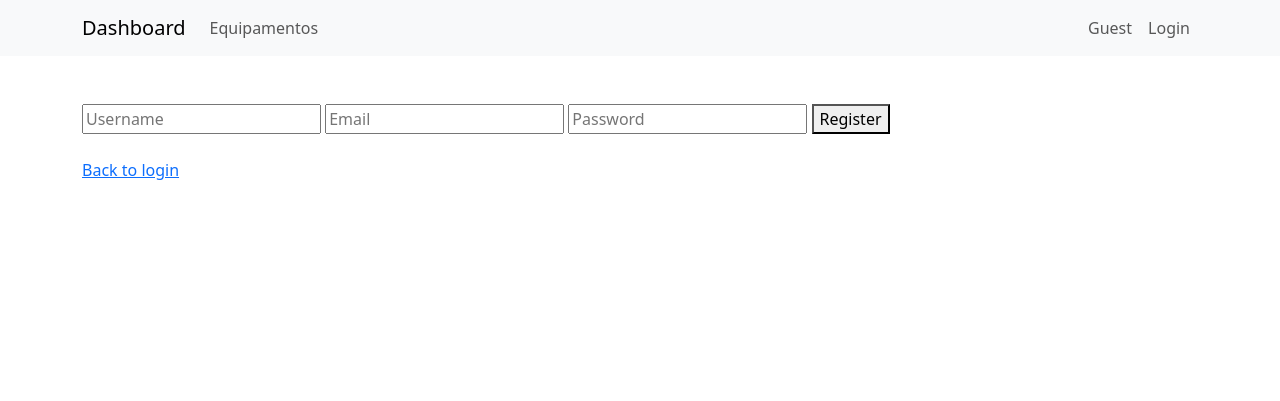
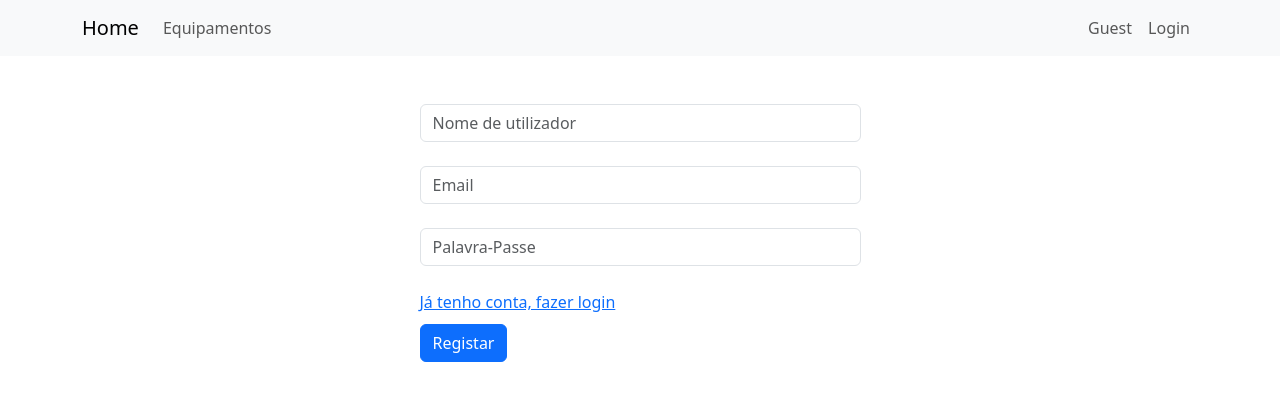
Before and after one commit to whatdoIputhere/dbii, a Django app: page /register in a window 1280 px wide. Shown: the top 401 px of the page. Run offline with Django 4.2, Linux system fonts and the light colour scheme; some libraries are stand-ins or nearby versions.

Commit message:
add proper ui to login/register/404, add icon

```diff
--- a/bd2project/bd2app/templates/base.html
+++ b/bd2project/bd2app/templates/base.html
@@ -8,6 +8,7 @@
         <link rel="stylesheet" href="//cdn.datatables.net/1.13.7/css/jquery.dataTables.min.css" />
         {% load bootstrap5 %} {% bootstrap_css %} {% bootstrap_javascript %}
         <link rel="stylesheet" href='/static/css/style.css' />
+        <link rel="shortcut icon" type="image/x-icon" href="{% static 'img/favicon.ico' %}">
         <script src="{% static 'fontawesomefree/js/fontawesome.js' %}"></script>
         <script src="{% static 'fontawesomefree/js/solid.js' %}"></script>
         <script src="{% static 'fontawesomefree/js/brands.js' %}"></script>
--- a/bd2project/bd2app/templates/gerirfornecedores.html
+++ b/bd2project/bd2app/templates/gerirfornecedores.html
@@ -30,7 +30,7 @@
                                 title="Editar fornecedor">
                                 <i class="fas fa-edit"></i>
                             </button>
-                            <button type="button" class="btn btn-info" data-bs-toggle="modal" data-bs-target="#componentesModal{{ fornecedor.0 }}"
+                            <button type="button" class="btn btn-secondary" data-bs-toggle="modal" data-bs-target="#componentesModal{{ fornecedor.0 }}"
                                 title="Ver/editar componentes">
                                 <i class="fas fa-boxes" style="color: #fff"></i>
                             </button>
--- a/bd2project/bd2app/templates/navbar.html
+++ b/bd2project/bd2app/templates/navbar.html
@@ -1,6 +1,16 @@
 <nav class="navbar navbar-expand-lg navbar-light bg-light mb-5">
     <div class="container">
-        <a class="navbar-brand" href="/">Dashboard</a>
+        <a class="navbar-brand" href="/">
+            {% if request.session.user %}
+                {% if request.session.user.4 == '1' %}
+                    Dashboard
+                {% else %}
+                    Home
+                {% endif %}
+            {% else %}
+                Home
+            {% endif %}
+        </a>
         <button class="navbar-toggler" type="button" data-bs-toggle="collapse" data-bs-target="#navbarNav"
             aria-controls="navbarNav" aria-expanded="false" aria-label="Toggle navigation">
             <span class="navbar-toggler-icon"></span>
@@ -34,7 +44,14 @@
                     href="/gerirfornecedores">Fornecedores</a>
                 </li>
 
-
+                <li class="nav-item">
+                    <a {% if request.path == '/gerirencomendas' %}
+                    class="nav-link active" aria-current="page"
+                    {% else %}
+                    class="nav-link"
+                    {% endif %}
+                    href="/gerirencomendas">Encomendas</a>
+                </li>
 
                 <li class="nav-item">
                     <a {% if request.path == '/gerirutilizadores' %}
@@ -44,16 +61,6 @@
                     {% endif %}
                     href="/gerirutilizadores">Utilizadores</a>
                 </li>
-
-                <li class="nav-item">
-                    <a {% if request.path == '/gerirencomendas' %}
-                    class="nav-link active" aria-current="page"
-                    {% else %}
-                    class="nav-link"
-                    {% endif %}
-                    href="/gerirencomendas">Encomendas</a>
-                </li>
-
                 {% endif %}
                 {% endif %}
             </ul>
--- a/bd2project/bd2app/templates/register.html
+++ b/bd2project/bd2app/templates/register.html
@@ -6,18 +6,35 @@
 <div class="container">
     <form method="post">
         {% csrf_token %}
-        <input type="text" value="{{ username }}" name="username" id="username" placeholder="Username">
-        <input type="text" value="{{ email }}" name="email" id="email" placeholder="Email">
-        <input type="password" name="password" id="password" placeholder="Password">
-        {% if error %}
-        <br>
-        <a>{{ error }}</a>
-        {% endif %}
+        <div class="container">
+            <div class="row justify-content-center">
+                <div class="col-md-5">
+                    <div class="form-outline mb-4">
+                        <input type="username" name="username" value="{{username}}" id="username" class="form-control" placeholder="Nome de utilizador" />
+                    </div>
 
-        <button type="submit">Register</button>
+                    <div class="form-outline mb-4">
+                        <input type="email" name="email" value="{{email}}" id="email" class="form-control" placeholder="Email" />
+                    </div>
+
+                    <div class="form-outline mb-4">
+                        <input type="password" name="password" id="password" class="form-control" placeholder="Palavra-Passe" />
+                    </div>
+
+                    {% if error %}
+                        <div class="alert alert-danger" role="alert">
+                                <span>{{error}}</span>
+                        </div>
+                    {% endif %}
+
+                    <div>
+                        <a href="login">Já tenho conta, fazer login</a>
+                    </div>
+
+                    <button style="margin-top: 10px;" type="submit" class="btn btn-primary">Registar</button>
+                </div>
+            </div>
+        </div>
     </form>
-
-    <br>
-    <a href="/login">Back to login</a>
 </div>
 {% endblock %}
--- a/bd2project/bd2app/views.py
+++ b/bd2project/bd2app/views.py
@@ -27,7 +27,7 @@ def register(request):
         context['username'] = username
         return render(request, 'register.html', context)
     password = data.get("password")
-    if(fregister(username, email, password)):
+    if(fregister(username, email, password)[0]):
         return redirect('login')
     else:
         context['error'] = "Username ou email já existente!"
@@ -46,9 +46,9 @@ def login(request):
     email = data.get("email")
     password = data.get("password")
     user = flogin(email, password)
-
-    if not user:
-        context['error'] = "Email or password incorrect!"
+    print(email, password, user)
+    if user == False:
+        context['error'] = "Email ou palavra-passe inválidos!"
         context['email'] = email
         return render(request, 'login.html', context)
 
--- a/bd2project/bd2project/settings.py
+++ b/bd2project/bd2project/settings.py
@@ -23,9 +23,9 @@ BASE_DIR = Path(__file__).resolve().parent.parent
 SECRET_KEY = 'django-insecure-fcd130nk&5%_39eeq99lbvw0x^b2$-0=f865(p8__2d&s7v=c5'
 
 # SECURITY WARNING: don't run with debug turned on in production!
-DEBUG = True
+DEBUG = False
 
-ALLOWED_HOSTS = [ '127.0.0.1']
+ALLOWED_HOSTS = [ '127.0.0.1', '0.0.0.0', 'localhost']
 
 
 # Application definition
--- a/db_Objects/componentes.json
+++ b/db_Objects/componentes.json
@@ -2,7 +2,7 @@
     {
         "nome": "Intel Core i5-9400F 2.9GHz",
         "descricao": "Processador Intel Core i5-9400F 2.9GHz 9MB",
-        "tipo": 9,
+        "tipo": 1,
         "preco": 99.90,
         "iva": 23,
         "imagem": "",
@@ -11,7 +11,7 @@
     {
         "nome": "Intel Core i9-9900K 3.6GHz",
         "descricao": "Processador Intel Core i9-9900K 3.6GHz 16MB",
-        "tipo": 9,
+        "tipo": 1,
         "preco": 299.90,
         "iva": 23,
         "imagem": "",
@@ -20,7 +20,7 @@
     {
         "nome": "AMD Ryzen 9 3900X 3.8GHz",
         "descricao": "Processador AMD Ryzen 9 3900X 3.8GHz 64MB",
-        "tipo": 9,
+        "tipo": 1,
         "preco": 349.90,
         "iva": 23,
         "imagem": "",
--- a/db_Objects/storedprocedures.sql
+++ b/db_Objects/storedprocedures.sql
@@ -28,8 +28,7 @@ DROP PROCEDURE IF EXISTS InserirUtilizador;
 CREATE PROCEDURE InserirUtilizador(
     p_nome varchar(255),
     p_email varchar(255),
-    p_palavraPasse varchar(255),
-    p_tipo int
+    p_palavraPasse varchar(255)
 )
 LANGUAGE PLPGSQL
 AS $$
@@ -39,7 +38,7 @@ BEGIN
 END;
 $$;
 
-CALL InserirUtilizador('Cliente 2', 'user2@gmail.com','$2b$12$LttOyjXCxF5k0hwLAU3qMuw6vhY0quJC2NglLI0CBX5ltafGTWyQa',2);
+CALL InserirUtilizador('Cliente 2', 'user2@gmail.com','$2b$12$LttOyjXCxF5k0hwLAU3qMuw6vhY0quJC2NglLI0CBX5ltafGTWyQa');
 
 SELECT * FROM Utilizador;
 -- #endregion
```
Also changed, not shown: bd2project/bd2app/templates/404.html (+14 -11 lines), bd2project/bd2app/templates/login.html (+32 -10 lines), bd2project/bd2app/static/img/favicon.ico (added).
